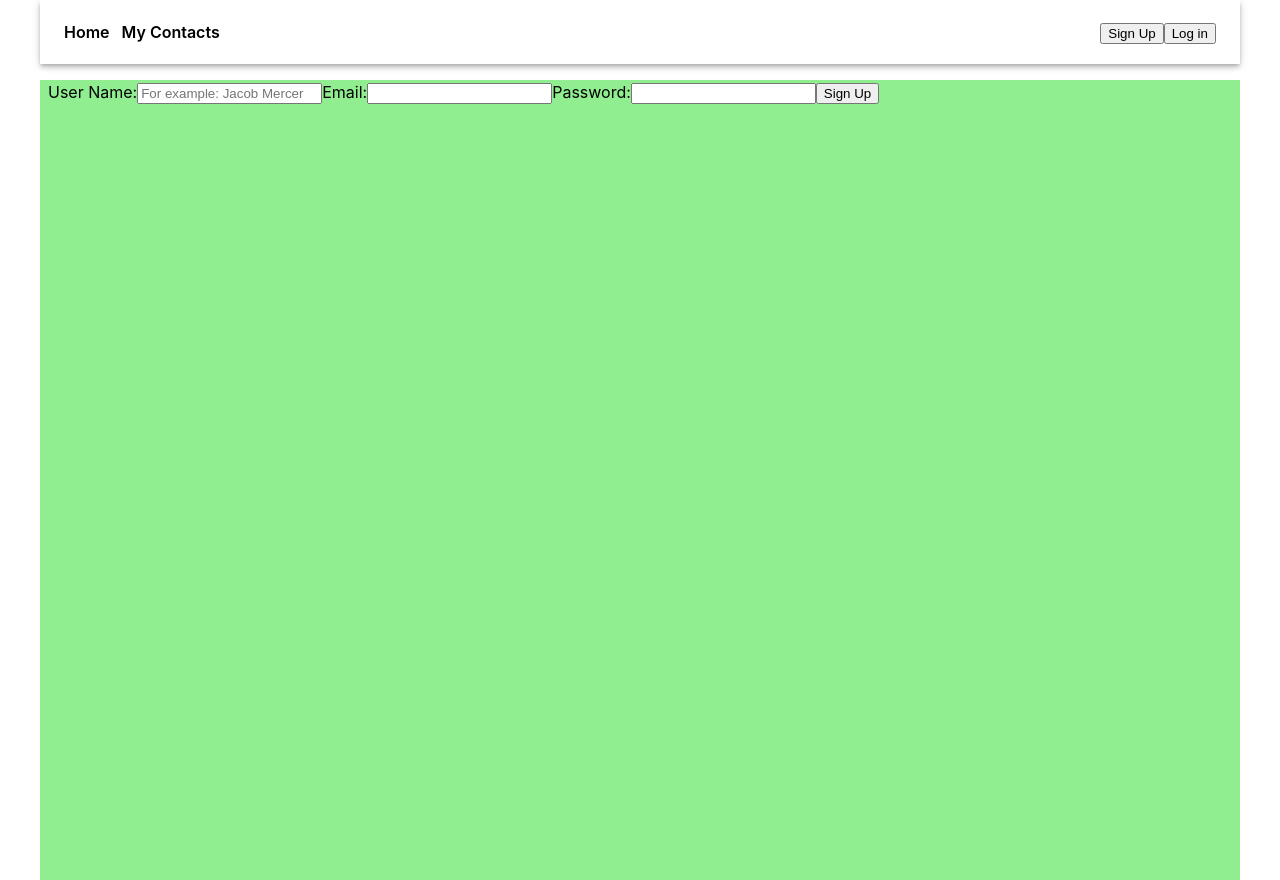
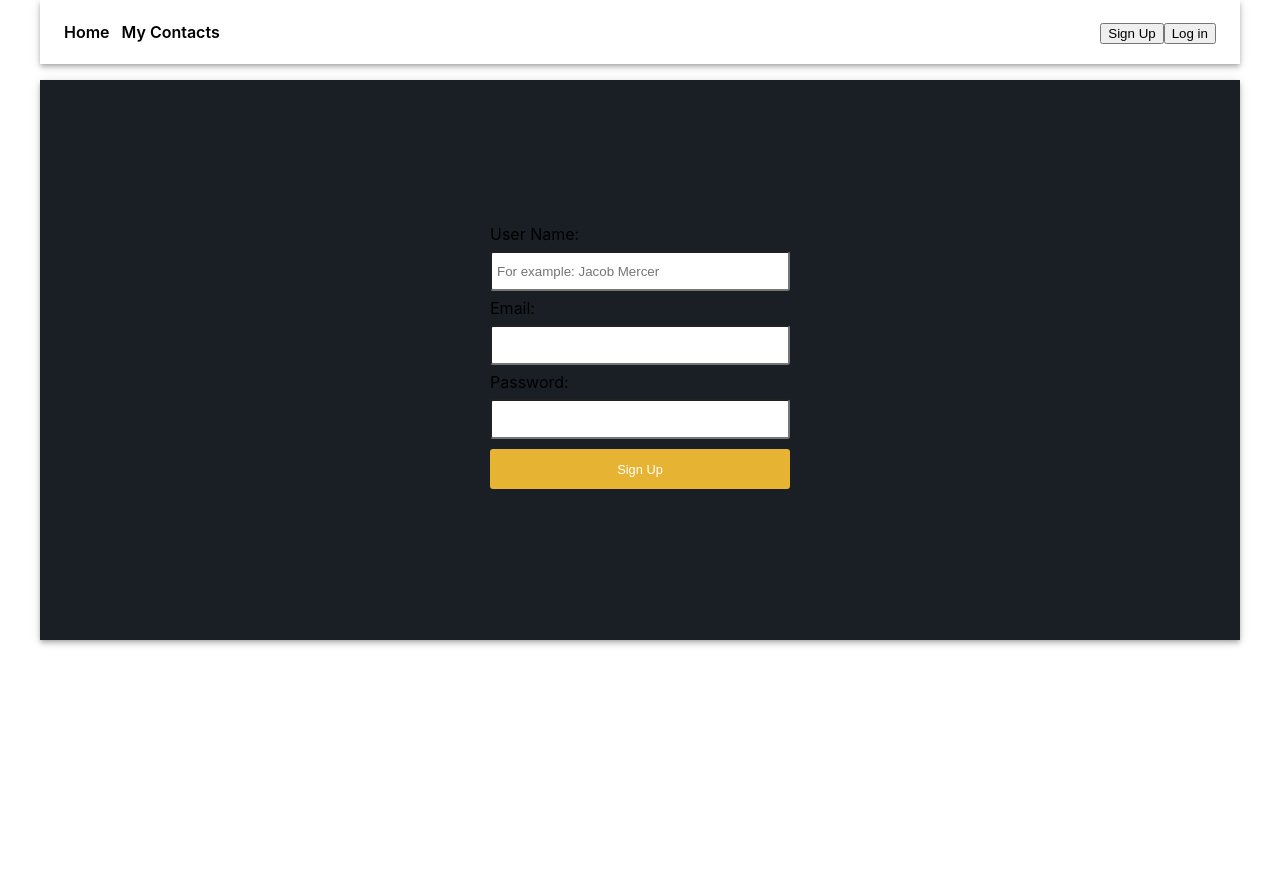
Before and after one commit to Dagzio/React-phonebook, a React (Create React App) app: page /goit-react-hw-08-phonebook/register in a window 1280 px wide. After the commit the page ends 800 px from the top, so only its background shows below. Built offline with nearby package versions, Linux system fonts and the light colour scheme.

Commit message:
update styles on pages

```diff
--- a/src/components/SharedLayout/SharedLayout.styled.jsx
+++ b/src/components/SharedLayout/SharedLayout.styled.jsx
@@ -1,12 +1,18 @@
 import { styled } from 'styled-components';
 
 export const Main = styled.main`
-  height: 100vh;
+  min-height: 70vh;
   padding: 0 8px 4px 8px;
-  background-color: lightgreen;
+  display: flex;
+  align-items: center;
+  justify-content: center;
+  background-color: #1a1f25;
+  box-shadow: 0px 2px 4px -1px rgba(0, 0, 0, 0.2),
+    0px 4px 5px 0px rgba(0, 0, 0, 0.14), 0px 1px 10px 0px rgba(0, 0, 0, 0.12);
 `;
 
 export const Container = styled.div`
   max-width: 1200px;
   margin: 0 auto;
+  padding-bottom: 90px;
 `;
--- a/src/pages/HomePage/HomePage.jsx
+++ b/src/pages/HomePage/HomePage.jsx
@@ -1,5 +1,22 @@
+import {
+  HomePageBlock,
+  HomePageButtons,
+  HomePageTitle,
+  LogIn,
+  SignUp,
+} from './HomePage.styled';
+
 const HomePage = () => {
-  return <h1>Hello</h1>;
+  return (
+    <HomePageBlock>
+      <HomePageTitle>Welcome to your contacts book</HomePageTitle>
+      <HomePageButtons>
+        <SignUp type="button">Sign Up</SignUp>
+        <p>or</p>
+        <LogIn type="button">Log In</LogIn>
+      </HomePageButtons>
+    </HomePageBlock>
+  );
 };
 
 export default HomePage;
--- a/src/pages/HomePage/HomePage.styled.jsx
+++ b/src/pages/HomePage/HomePage.styled.jsx
@@ -0,0 +1,30 @@
+import { styled } from 'styled-components';
+
+export const HomePageBlock = styled.div`
+  display: flex;
+  justify-content: center;
+  flex-direction: column;
+`;
+
+export const HomePageTitle = styled.h1`
+  margin-bottom: 24px;
+  color: #ffffff;
+  text-shadow: 2px 3px 3px #000000;
+`;
+
+export const HomePageButtons = styled.div`
+  display: flex;
+  justify-content: center;
+  align-items: center;
+`;
+
+export const SignUp = styled.button`
+  height: 40px;
+  width: 140px;
+  margin-right: 48px;
+`;
+
+export const LogIn = styled(SignUp)`
+  margin-right: 0;
+  margin-left: 48px;
+`;
--- a/src/pages/RegisterPage/RegisterPage.jsx
+++ b/src/pages/RegisterPage/RegisterPage.jsx
@@ -2,6 +2,13 @@ import { useState } from 'react';
 import { useForm } from 'react-hook-form';
 import { useDispatch } from 'react-redux';
 import { userSignUp } from 'redux/user/userOperations';
+import {
+  RegisterForm,
+  SignUp,
+  UserEmail,
+  UserName,
+  UserPassword,
+} from './RegisterPage.styled';
 
 const RegisterPage = () => {
   const { register, handleSubmit, reset } = useForm();
@@ -24,10 +31,10 @@ const RegisterPage = () => {
   };
 
   return (
-    <form onSubmit={handleSubmit(onUserFormSubmit)}>
+    <RegisterForm onSubmit={handleSubmit(onUserFormSubmit)}>
       <label>
         User Name:
-        <input
+        <UserName
           type="text"
           {...register('name')}
           onChange={handleChange(setName)}
@@ -36,35 +43,35 @@ const RegisterPage = () => {
           placeholder="For example: Jacob Mercer"
           title="Name may contain only letters, apostrophe, dash and spaces. For example Adrian, Jacob Mercer, Charles de Batz de Castelmore d'Artagnan"
           required
-        ></input>
+        ></UserName>
       </label>
 
       <label>
         Email:
-        <input
+        <UserEmail
           type="email"
           {...register('email')}
           onChange={handleChange(setEmail)}
           value={email}
           id="userEmail"
           required
-        ></input>
+        ></UserEmail>
       </label>
 
       <label>
         Password:
-        <input
+        <UserPassword
           type="password"
           {...register('password')}
           onChange={handleChange(setPassword)}
           value={password}
           id="userPassword"
           required
-        ></input>
+        ></UserPassword>
       </label>
 
-      <button type="submit">Sign Up</button>
-    </form>
+      <SignUp type="submit">Sign Up</SignUp>
+    </RegisterForm>
   );
 };
 
--- a/src/pages/RegisterPage/RegisterPage.styled.jsx
+++ b/src/pages/RegisterPage/RegisterPage.styled.jsx
@@ -0,0 +1,33 @@
+import { styled } from 'styled-components';
+
+export const RegisterForm = styled.form`
+  width: 300px;
+`;
+
+export const UserName = styled.input`
+  width: 100%;
+  padding: 5px;
+  height: 40px;
+  border-radius: 3px;
+  margin: 5px 0;
+  outline: none;
+`;
+
+export const UserEmail = styled(UserName)``;
+
+export const UserPassword = styled(UserName)``;
+
+export const SignUp = styled.button`
+  width: 100%;
+  padding: 5px;
+  height: 40px;
+  border-radius: 3px;
+  margin: 5px 0;
+  outline: none;
+  background-color: #e6b333;
+  border: none;
+  color: white;
+  text-align: center;
+  font-size: 0.8em;
+  cursor: pointer;
+`;
```
